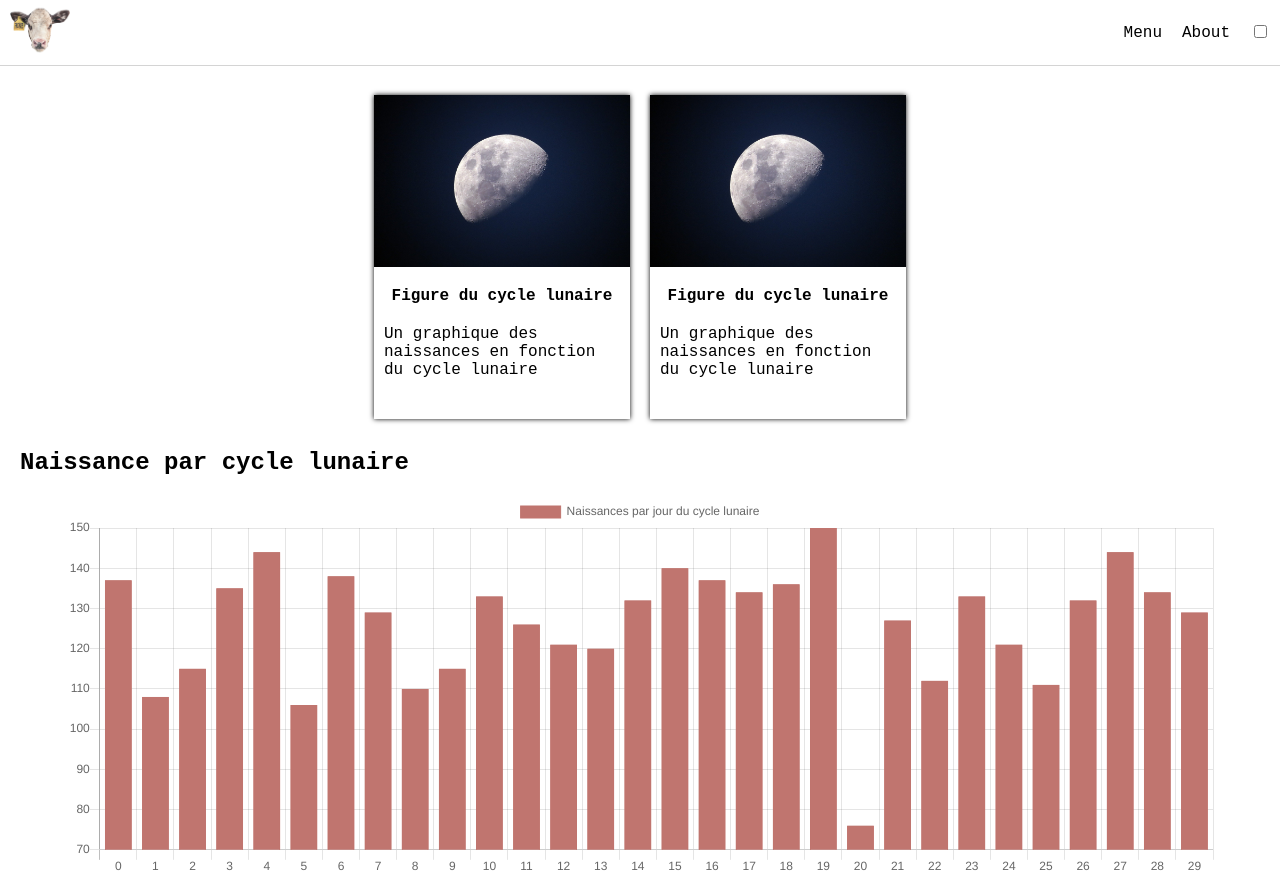
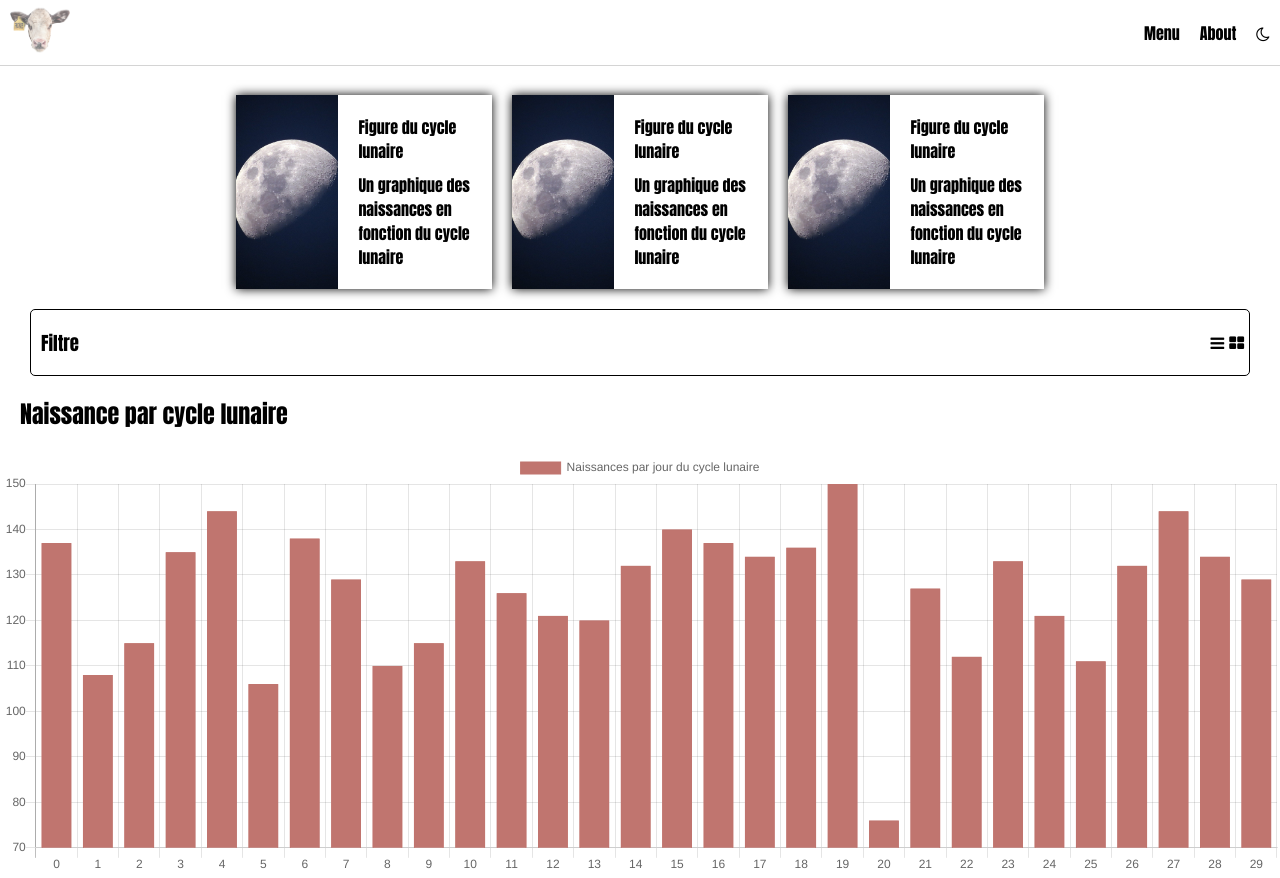
Before and after one commit to AlexandreDewilde/LINFO1002-P2-1B_4, a Flask app: page / in a window 1280 px wide. Shown: the top 878 px of the page. Run offline with Flask 2, Linux system fonts and the light colour scheme.

Commit message:
Update style and js for icon,add different display

```diff
--- a/src/static/css/base.css
+++ b/src/static/css/base.css
@@ -1,6 +1,7 @@
 body {
     margin: 0;
     padding: 0;
+    font-family: Impact, sans-serif;
 }
 
 a {
@@ -32,9 +33,13 @@ h2 {
 
 .navbar li {
     padding-left: 10px;
-    padding-right: 10px
+    padding-right: 10px;
 }
 
 .navbar li:first-child {
     margin-right: auto;
 }
+
+.navbar li:hover {
+    opacity: 0.7;
+}
--- a/src/static/css/darkmode.css
+++ b/src/static/css/darkmode.css
@@ -1,6 +1,5 @@
 body {
     color: white;
-    font-family: 'Courier New';
     background-color: #161B22
 }
 
--- a/src/static/css/index.css
+++ b/src/static/css/index.css
@@ -1,44 +1,91 @@
-.chart-container {
-    margin: auto;
-    height: 40vh;
-    width: 90vw;
+:root {
+    --chart-width: 100%;
 }
+
 
 .cards {
     display: flex;
+    flex-wrap: wrap;
     justify-content: center;
     margin-top: 20px;
+    margin-bottom: 10px;
 }
 
 
 .card {
     display: flex;
-    flex-direction: column;
+    flex-direction: row;
     margin: 10px;
     width: 20vw;
-    box-shadow: 0 0 5px;
+    box-shadow: 0 0 10px;
 }
+
 
 .card:hover {
     box-shadow: 0 0 10px;
 }
 
+
 .card img {
     margin: 0;
-    max-width: 100%;
+    object-fit: cover;
+    max-width: 40%;
 }
+
 
 .card-description {
     display: flex;
     flex-direction: column;
     justify-content: center;
-    align-items: center;
     margin-top: 20px;
     margin-bottom: 20px;
-    margin-left: 5px;
+    margin-left: 20px;
     margin-right: 5px;
 }
+
 
 .card-title {
     font-weight: bold;
 }
+
+.card-sub-description {
+    margin-top: 10px;
+}
+
+
+.filter-section {
+    display: flex;
+    flex-direction: row;
+    justify-content: flex-end;
+    align-items: center;
+    margin-right: 30px;
+    margin-left: 30px;
+    border: 1px solid;
+    border-radius: 5px;
+}
+
+#filter-title {
+    margin-right: auto;
+    margin-left: 10px;
+}
+
+.filter-section i {
+    margin-right: 5px;
+}
+
+
+.filter-section i:hover {
+    opacity: 0.4;
+}
+
+
+.charts-container {
+    display: flex;
+    flex-wrap: wrap;
+    width: 100%;
+}
+
+
+.chart {
+    width: var(--chart-width);
+}
--- a/src/static/css/light.css
+++ b/src/static/css/light.css
@@ -1,6 +1,5 @@
 body {
     color: black;
-    font-family: 'Courier New';
     background-color: white;
 }
 
--- a/src/static/js/base.js
+++ b/src/static/js/base.js
@@ -2,13 +2,13 @@ toggleTheme = () => {
     styleTag = document.getElementById("base-stylesheet");
     if (styleTag.href.includes("/static/css/light.css")) {
         styleTag.href = "/static/css/darkmode.css";
+        document.getElementById("theme-icon").className = "fa fa-sun-o"
         setCookie("theme", "dark", "Fri, 31 Dec 9999 23:59:59 GMT");
-        document.getElementById("checkbox-theme").checked = true;
     }
     else {
         styleTag.href = "/static/css/light.css";
+        document.getElementById("theme-icon").className = "fa fa-moon-o"
         setCookie("theme", "light", "Fri, 31 Dec 9999 23:59:59 GMT");
-        document.getElementById("checkbox-theme").checked = false;
     }
 };
 
@@ -35,11 +35,11 @@ if (theme != null) {
     if (theme === "light" && !styleTag.href.includes("/static/css/light.css"))
     {
         styleTag.href = "/static/css/light.css";
-        document.getElementById("checkbox-theme").checked = false;
+        document.getElementById("theme-icon").className = "fa fa-moon-o"
     }
     else if (theme === "dark" && !styleTag.href.includes("/static/css/darkmode.css"))
     {
         styleTag.href = "/static/css/darkmode.css";
-        document.getElementById("checkbox-theme").checked = true;
+        document.getElementById("theme-icon").className = "fa fa-sun-o"
     }
 }
--- a/src/static/js/index.js
+++ b/src/static/js/index.js
@@ -1,12 +1,27 @@
 let ctxBirthChartMoon = document.getElementById('birth-chart-moon-cycle').getContext('2d');
+const changeChartsDisposition = (dispositionName) => {
+  if (dispositionName === "list")
+  {
+    document.documentElement.style.setProperty("--chart-width", "100%");
+  }
+  else if (dispositionName === "grid")
+  {
+    document.documentElement.style.setProperty("--chart-width", "50%");
+  }
+}
+
+
+document.getElementById("list-icon").addEventListener("click", () => changeChartsDisposition("list"));
+document.getElementById("grid-icon").addEventListener("click", () => changeChartsDisposition("grid"));
+
 
 
 const plotBirthChartMoon = (data) => {
 
     new Chart(ctxBirthChartMoon, {
         type: 'bar',
-        responsive: true,
-        maintainAspectRatio :false,
+        responsive: false,
+        maintainAspectRatio : false,
         data: {
             labels: [...Array(30).keys()],
             datasets: [{
@@ -19,6 +34,7 @@ const plotBirthChartMoon = (data) => {
         }
     });
 }
+
 
 function stacked_bar_plot(listes_familles, Vivants, Morts_nés, Décès){
   Chart.defaults.global.elements.line.fill = false;
--- a/src/templates/header.html
+++ b/src/templates/header.html
@@ -10,7 +10,7 @@
             <a href="/about">About</a>
         </li>
         <li>
-            <input type="checkbox" onclick="toggleTheme()" id="checkbox-theme">
+            <i class="fa fa-moon-o" id="theme-icon" onclick="toggleTheme()"></i>
         </li>
     </ul>
 </header>
--- a/src/templates/index.html
+++ b/src/templates/index.html
@@ -1,44 +1,70 @@
-<html lang="en">
+<html lang="fr">
 <head>
     <meta charset="UTF-8">
     <link rel="stylesheet" href="{{ url_for('static', filename='css/base.css') }}">
     <link rel="stylesheet" id="base-stylesheet" href="{{ url_for('static', filename='css/light.css') }}">
     <link rel="stylesheet" href="{{ url_for('static', filename='css/index.css') }}">
+    <link rel="stylesheet" href="https://cdnjs.cloudflare.com/ajax/libs/font-awesome/4.7.0/css/font-awesome.min.css">
     <title>Statistique</title>
 </head>
 <body>
+
     {% include "header.html" %}
+
     <section class="cards">
+        <a href="#birth-moon-section">
             <section class="card">
-            <a href="#birth-moon-section">
                 <img class="card-picture" src="/static/images/moon.jpg" alt="moon pictures">
                 <div class="card-description">
                     <span class="card-title">Figure du cycle lunaire</span>
-                    <span class="card-description">Un graphique des naissances en fonction du cycle lunaire</span>
+                    <span class="card-sub-description">Un graphique des naissances en fonction du cycle lunaire</span>
                 </div>
+            </section>
         </a>
-        </section>
+
+        <a href="#birth-moon-section">
             <section class="card">
-            <a href="#">
                 <img class="card-picture" src="/static/images/moon.jpg" alt="moon pictures">
                 <div class="card-description">
                     <span class="card-title">Figure du cycle lunaire</span>
-                    <span class="card-description">Un graphique des naissances en fonction du cycle lunaire</span>
+                    <span class="card-sub-description">Un graphique des naissances en fonction du cycle lunaire</span>
                 </div>
+            </section>
         </a>
+
+        <a href="#birth-moon-section">
+            <section class="card">
+                <img class="card-picture" src="/static/images/moon.jpg" alt="moon pictures">
+                <div class="card-description">
+                    <span class="card-title">Figure du cycle lunaire</span>
+                    <span class="card-sub-description">Un graphique des naissances en fonction du cycle lunaire</span>
+                </div>
+            </section>
+        </a>
+
     </section>
 
+    <section class="filter-section">
+        <h3 id="filter-title">Filtre</h3>
+        <i class="fa fa-bars" id="list-icon"></i>
+        <i class="fa fa-th-large" id="grid-icon"></i>
     </section>
-    <section id="birth-moon-section">
+
+    <section class="charts-container">
+        <section id="birth-moon-section" class="chart">
             <h2>Naissance par cycle lunaire</h2>
-        <div class="chart-container">
+            <div class="chart-container chart-container-list">
                 <canvas id="birth-chart-moon-cycle" with="100%" height="100%"></canvas>
             </div>
         </section>
+
         <div class="myChartDiv">
         <canvas id="myChart" width="600" height="400"></canvas>
         </div>
+    </section>
+
 </body>
+
 <script src="/static/js/base.js"></script>
 <script src="/static/chartjs/Chart.min.js"></script>
 <script src="/static/js/index.js"></script>
@@ -48,4 +74,5 @@
 <script>
     stacked_bar_plot({{listes_familles | safe}}, {{Vivants | safe}},{{Morts_nés | safe}},{{Décès | safe}});
 </script>
+
 </html>
```
Lines whose indentation alone changed are shown as unchanged.
